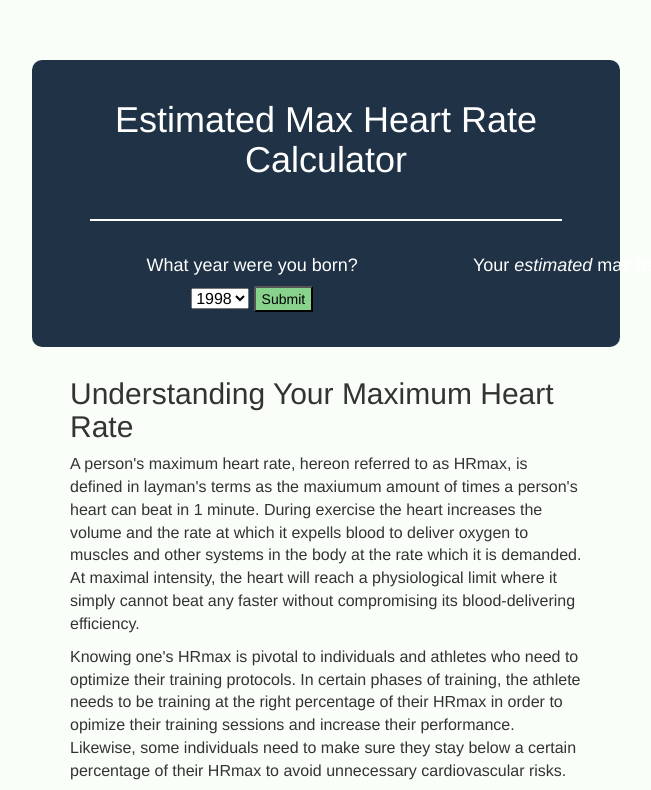
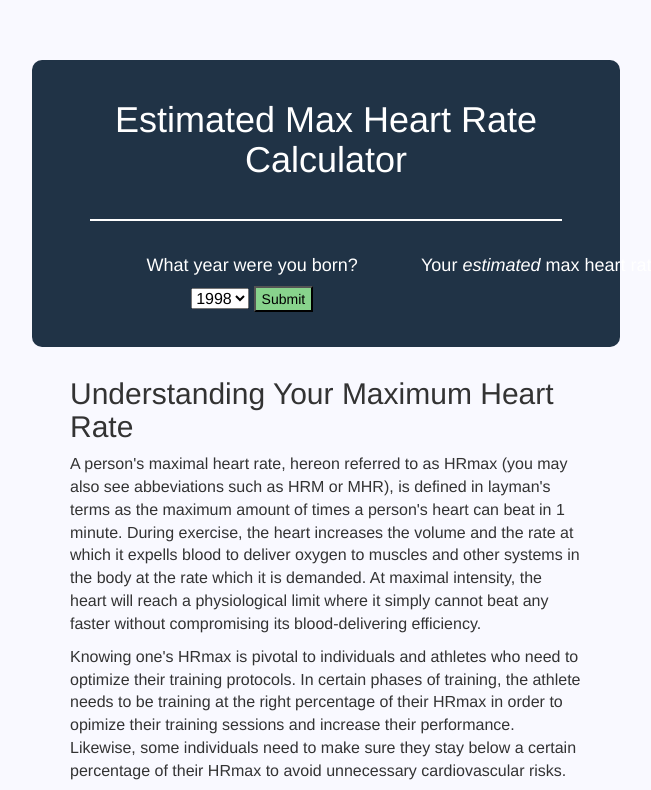
Before and after one commit to alphamarshan/Max-Heart-Rate-Web-App, a plain HTML site: page index.html in a window 1280 px wide. Shown: the top 790 px of the page, without its empty margins (314-965 px from the left). Drawn offline with nearby package versions, Linux system fonts and the light colour scheme.

Commit message:
typo fixed

```diff
--- a/index.html
+++ b/index.html
@@ -45,8 +45,8 @@
     <div id="understandingDiv">
         <h2>Understanding Your Maximum Heart Rate</h2>
 
-        <p>A person's maximum heart rate, hereon referred to as HRmax, is defined in layman's terms as the maxiumum amount of times
-            a person's heart can beat in 1 minute. During exercise the heart increases the volume and the rate at which it expells blood to deliver oxygen to muscles and other systems in the body at the rate which it is demanded. At maximal intensity, the heart will reach a physiological limit where it simply cannot beat any faster without compromising its blood-delivering efficiency.</p>
+        <p>A person's maximal heart rate, hereon referred to as HRmax (you may also see abbeviations such as HRM or MHR), is defined in layman's terms as the maximum amount of times
+            a person's heart can beat in 1 minute. During exercise, the heart increases the volume and the rate at which it expells blood to deliver oxygen to muscles and other systems in the body at the rate which it is demanded. At maximal intensity, the heart will reach a physiological limit where it simply cannot beat any faster without compromising its blood-delivering efficiency.</p>
 
         <p>Knowing one's HRmax is pivotal to individuals and athletes who need to optimize their training protocols. In certain
             phases of training, the athlete needs to be training at the right percentage of their HRmax in order to opimize
--- a/style.css
+++ b/style.css
@@ -4,7 +4,7 @@
 }*/
 
 body {
-	background-color: rgb(249, 255, 248);
+	background-color: rgb(249, 249, 255);
 	font-size: 16px;
 }
 
@@ -61,7 +61,7 @@ border-radius: 10px;
 }
 
 #container-right {
-	margin-right: 375px;
+	margin-right: 42%;
 	margin-left: 20px;
 }
 
```
